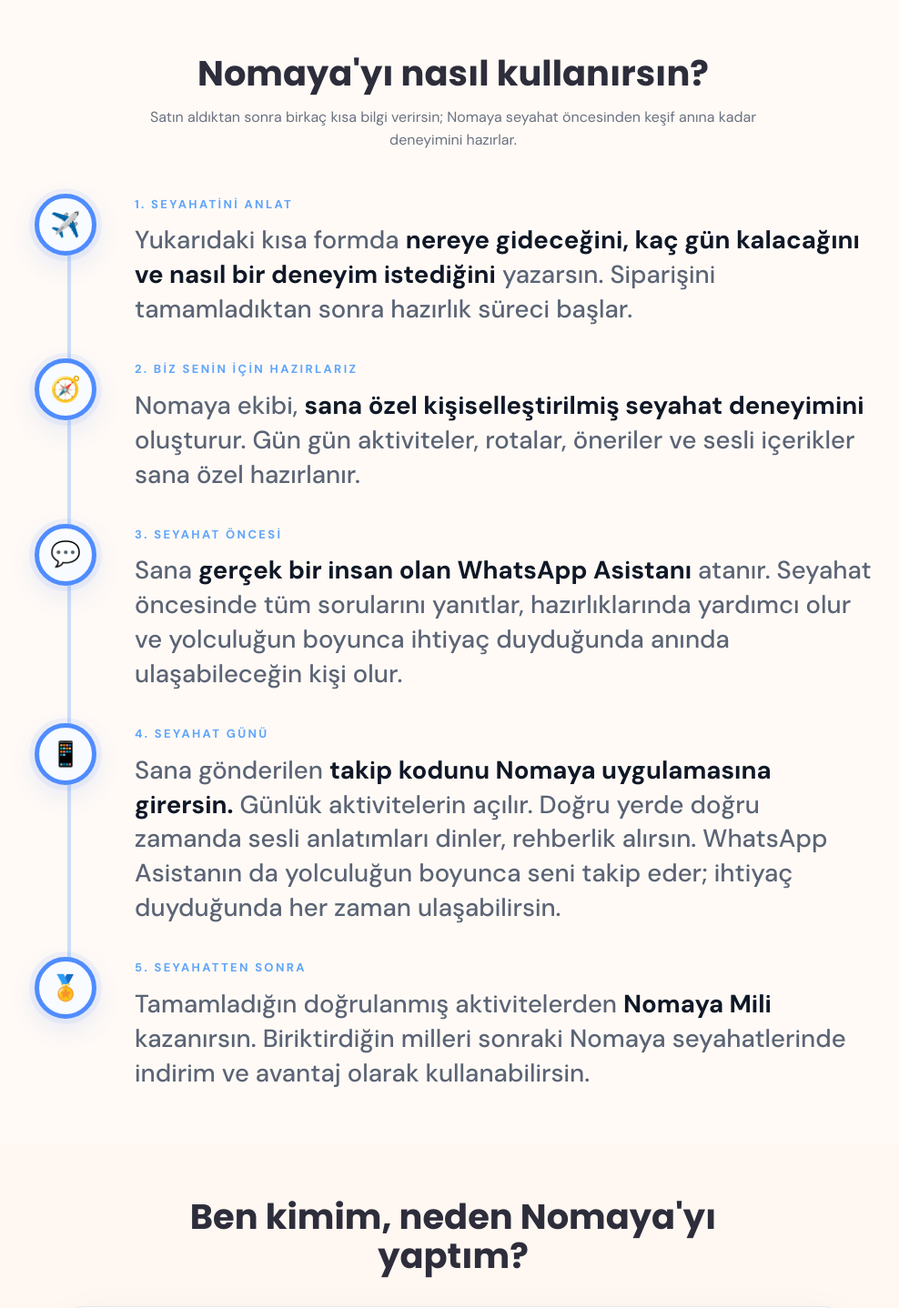
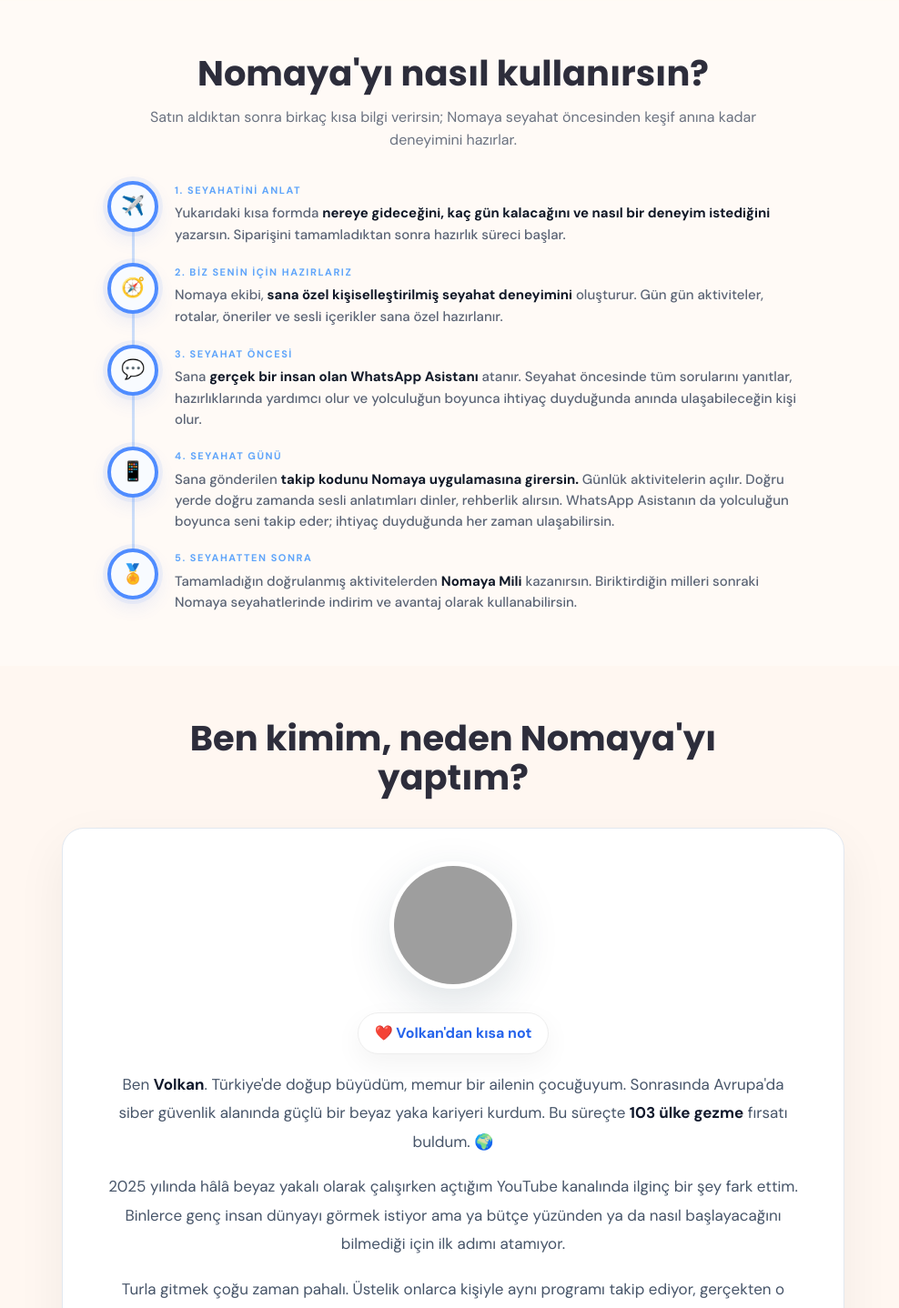
Before and after one commit to volkancyberframework-ux/nomaya, a Django app: page / in a window 1280 px wide. Shown: the part 1927-3365 px from the top of the page at 91% size, without its empty margins (142-1130 px from the left). Run offline with Django 4.2, Linux system fonts and the light colour scheme; data that the repository does not hold is empty; some libraries are stand-ins or nearby versions; grey boxes are pictures that could not be loaded.

Commit message:
Improve 20  Nomaya landing page and journey flow

```diff
--- a/templates/index.html
+++ b/templates/index.html
@@ -262,92 +262,135 @@
     font-weight: 800;
   }
 
+  /* =========================
+     Nomaya Timeline (Compact)
+  ========================= */
+
   .nomaya-timeline {
-    --bubble-size: 76px;
-    --line-width: 4px;
+    --bubble-size: 56px;
+    --line-width: 3px;
     --line-color: rgba(121, 174, 252, .38);
-    max-width: 920px;
-    margin: 46px auto 0;
+
+    max-width: 760px;
+    margin: 32px auto 0;
   }
 
   .nomaya-timeline-item {
     display: grid;
     grid-template-columns: var(--bubble-size) minmax(0, 1fr);
-    gap: 34px;
+    gap: 18px;
     position: relative;
-    min-height: 126px;
-    padding-bottom: 34px;
+    min-height: 90px;
+    padding-bottom: 18px;
   }
 
   .nomaya-timeline-item:last-child {
-    min-height: 0;
+    min-height: auto;
     padding-bottom: 0;
   }
 
-  .nomaya-timeline-item::before{
-      content:"";
-      position:absolute;
+  .nomaya-timeline-item::before {
+    content: "";
+    position: absolute;
 
-      left:calc(var(--bubble-size)/2 - var(--line-width)/2);
+    left: calc(var(--bubble-size)/2 - var(--line-width)/2);
 
-      top:62px;
-      bottom:-12px;
+    top: 52px;
+    bottom: -6px;
 
-      width:var(--line-width);
+    width: var(--line-width);
 
-      background:var(--line-color);
-      border-radius:999px;
+    background: var(--line-color);
+    border-radius: 999px;
   }
 
   .nomaya-timeline-item:last-child::before {
     display: none;
   }
 
-  .nomaya-bubble{
-      position:relative;
-      z-index:2;
+  .nomaya-bubble {
+    position: relative;
+    z-index: 2;
 
-      width:68px;
-      height:68px;
+    width: 56px;
+    height: 56px;
 
-      display:flex;
-      align-items:center;
-      justify-content:center;
+    display: flex;
+    align-items: center;
+    justify-content: center;
 
-      border-radius:50%;
+    border-radius: 50%;
 
-      background:#f8fbff;
-      border:5px solid #4f8cff;
+    background: #f8fbff;
+    border: 4px solid #4f8cff;
 
-      color:#2563eb;
-      font-size:27px;
+    color: #2563eb;
+    font-size: 21px;
 
-      box-shadow:
-          0 10px 30px rgba(37,99,235,.12),
-          0 0 0 6px rgba(79,140,255,.08);
+    box-shadow:
+        0 8px 20px rgba(37,99,235,.10),
+        0 0 0 5px rgba(79,140,255,.08);
   }
 
   .nomaya-step-label {
     color: #60a5fa;
-    font-size: 13px;
+    font-size: 11px;
     font-weight: 900;
-    letter-spacing: .18em;
+    letter-spacing: .14em;
     text-transform: uppercase;
-    margin: 2px 0 12px;
+    margin: 2px 0 6px;
   }
 
   .nomaya-step-copy {
     margin: 0;
     color: #5b6475;
-    font-size: clamp(20px, 2.15vw, 29px);
-    line-height: 1.38;
+    font-size: clamp(15px, 1.05vw, 18px);
+    line-height: 1.55;
     font-weight: 500;
-    letter-spacing: 0;
   }
 
   .nomaya-step-copy strong {
     color: #101827;
     font-weight: 900;
+  }
+
+  @media (max-width:768px){
+
+    .nomaya-timeline{
+      --bubble-size:48px;
+      --line-width:3px;
+      margin-top:24px;
+    }
+
+    .nomaya-timeline-item{
+      grid-template-columns:48px 1fr;
+      gap:12px;
+      min-height:72px;
+      padding-bottom:16px;
+    }
+
+    .nomaya-timeline-item::before{
+      left:23px;
+      top:44px;
+      bottom:-4px;
+    }
+
+    .nomaya-bubble{
+      width:48px;
+      height:48px;
+      border-width:3px;
+      font-size:18px;
+    }
+
+    .nomaya-step-label{
+      font-size:10px;
+      margin-bottom:4px;
+    }
+
+    .nomaya-step-copy{
+      font-size:14px;
+      line-height:1.5;
+    }
   }
 
   .nomaya-founder-card {
```
